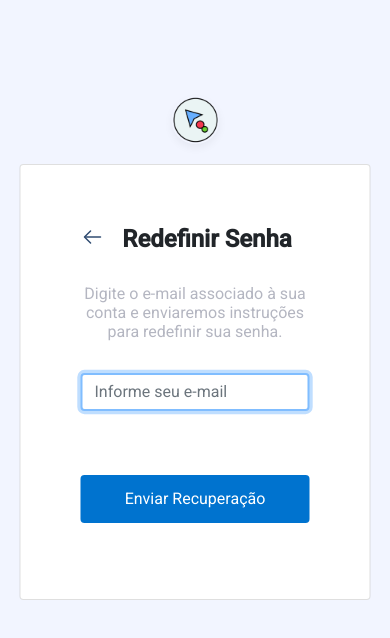
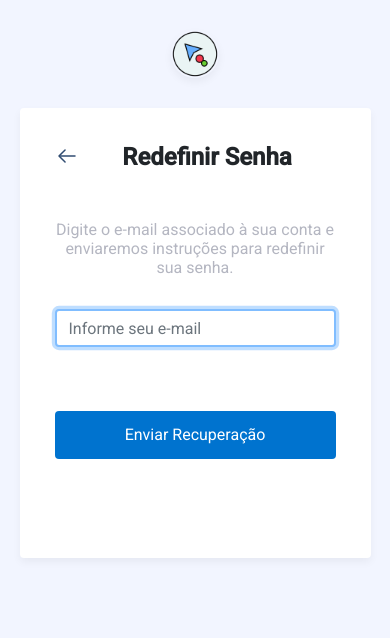
Before and after one commit to lorenagrazy/FashionManagement-, an Angular app in the folder LABFashion/: page /forgotpassword in a window 390 px wide. Shown: the top 638 px of the page. Built offline with nearby package versions, Linux system fonts and the light colour scheme.

Commit message:
Update all components

```diff
--- a/LABFashion/src/app/components/pages/collection-listing/collection-listing.component.css
+++ b/LABFashion/src/app/components/pages/collection-listing/collection-listing.component.css
@@ -48,11 +48,13 @@ h5 {
   align-items: center;
   text-align: center;
   color: #2c2c2c;
+  margin-top: 3rem;
 }
 
 .card {
   border: none;
   border-radius: 10px;
+  margin-top: 1rem;
 }
 
 .heading {
@@ -64,41 +66,26 @@ h5 {
   border: none;
 }
 
-@media (max-width: 600px) {
-  .badge span {
-    width: 30vw;
-    height: 10vw;
-    font-size: 5vw;
+@media (max-width: 450px) {
+  .heading {
+    font-size: 14px;
+    padding: 0.5rem 1rem;
   }
 
-  .progress {
-    height: 0.5vw;
-  }
   .card {
     width: 100%;
-    margin-bottom: 10px;
     margin-left: 1.2rem;
     margin-right: auto;
   }
+
   table th {
-    font-style: normal;
-    font-weight: 400;
-    font-size: 16px;
-    line-height: 22px;
-    color: #2c2c2c;
-    text-align: center;
+    font-size: 14px;
   }
 
   table td {
-    font-style: normal;
-    font-weight: 300;
-    font-size: 14px;
-    line-height: 19px;
-    text-align: center;
-    color: #9395a3;
+    font-size: 12px;
   }
-  .container {
-    padding-top: 1rem;
-    padding-bottom: 3rem;
+  h5{
+    font-size: 24px;
   }
 }
--- a/LABFashion/src/app/components/pages/collection-listing/collection-listing.component.html
+++ b/LABFashion/src/app/components/pages/collection-listing/collection-listing.component.html
@@ -1,12 +1,19 @@
 <div class="container mb-3 mt-5">
   <div class="col-md-10 ml-auto px-5 py-5">
-    <button routerLink="/menu/anchor/collection-registration" type="button"
-      class="heading btn-lg btn-primary float-right mb-2 mt-5">Criar Coleção</button>
-    <h5 class="mb-2 mt-5">Coleções</h5>
-    <br>
+    <button
+      routerLink="/menu/anchor/collection-registration"
+      type="button"
+      class="heading btn-lg btn-primary float-right mb-2 mt-5"
+    >
+      Criar Coleção
+    </button>
+    <br />
+    <br />
+    <h5 class="mb- mt-6">Coleções</h5>
+
     <div class="row">
-      <br>
-      <div class="col-md-11 mt-3 ml-auto">
+      <br />
+      <div class="col-md-12 mt-3 ml-auto">
         <div class="card p-3 mb-2">
           <div class="d-flex justify-content-between"></div>
           <div class="mt-2 table-responsive">
@@ -21,10 +28,16 @@
                 </tr>
               </thead>
               <tbody class="tbody">
-                <tr *ngFor="let colecao of colecoes" (click)="irParaEdicao(colecao)">
-                  <td>{{ colecao.colecao }} </td>
+                <tr
+                  *ngFor="let colecao of colecoes"
+                  (click)="irParaEdicao(colecao)"
+                >
+                  <td>{{ colecao.colecao }}</td>
                   <td>{{ colecao.responsavel }}</td>
-                  <td>{{ colecao.estacaolancamento }} - {{colecao.anolancamento}}</td>
+                  <td>
+                    {{ colecao.estacaolancamento }} -
+                    {{ colecao.anolancamento }}
+                  </td>
                   <td>{{ colecao.marca }}</td>
                   <td>R$ {{ colecao.orcamento }}</td>
                 </tr>
@@ -35,3 +48,4 @@
       </div>
     </div>
   </div>
+</div>
--- a/LABFashion/src/app/components/pages/collection-registration/collection-registration.component.css
+++ b/LABFashion/src/app/components/pages/collection-registration/collection-registration.component.css
@@ -1,4 +1,4 @@
-@import url('https://fonts.googleapis.com/css2?family=Righteous&display=swap');
+@import url("https://fonts.googleapis.com/css2?family=Righteous&display=swap");
 
 body {
   display: flex;
@@ -10,7 +10,7 @@ body {
   position: relative;
   width: 350px;
   height: 180px;
-  background: #FFFFFF;
+  background: #ffffff;
   border-radius: 20px;
 }
 
@@ -21,18 +21,18 @@ button {
 }
 
 .btn-secondary {
-  background-color: #EBEBEB;
-  color: #A098AE;
+  background-color: #ebebeb;
+  color: #a098ae;
   border: none;
 }
 
 .btn-primary {
   border: none;
-  background-color: #0073CF;
+  background-color: #0073cf;
 }
 
 .form-control {
-  color: #B4B6C1;
+  color: #b4b6c1;
 }
 
 img {
@@ -49,7 +49,7 @@ h5 {
   font-weight: 600;
   font-size: 28px;
   line-height: 34px;
-  color: #2C2C2C;
+  color: #2c2c2c;
 }
 
 .card {
@@ -58,28 +58,55 @@ h5 {
 }
 
 .heading {
-  color: #FFFFFF;
+  color: #ffffff;
   font-weight: bold;
   font-size: 18px;
   font-weight: 600;
-  background-color: #0073CF;
+  background-color: #0073cf;
   border: none;
 }
 
-@media (max-width: 768px) {
-  .icon {
-    width: 20vw;
-    height: 20vw;
-    font-size: 10vw;
+@media (max-width: 450px) {
+  .container {
+    padding: 5px;
   }
 
-  .badge span {
-    width: 30vw;
-    height: 10vw;
-    font-size: 5vw;
+  .col-md-10 {
+    padding: 0;
   }
 
-  .progress {
-    height: 0.5vw;
+  .btn {
+    font-size: 14px;
+    padding: 0.5rem 1rem;
+    margin: 3px;
+  }
+
+  .form-control {
+    font-size: 14px;
+  }
+
+  .card {
+    margin-left: 3.5rem;
+    margin-right: auto;
+    width: 82%;
+  }
+
+  h5 {
+    font-size: 24px;
+    margin-left: 4px;
+  }
+
+  img {
+    width: 60%;
+    height: auto;
+  }
+  .form-control {
+    font-size: 12px;
+    padding: 0.2rem;
+  }
+
+  input::placeholder {
+    font-size: 11px;
+    margin-bottom: 1px;
   }
 }
--- a/LABFashion/src/app/components/pages/dashboard/dashboard.component.css
+++ b/LABFashion/src/app/components/pages/dashboard/dashboard.component.css
@@ -104,7 +104,7 @@ h5 {
   }
 
   h5 {
-    font-size: 24px; /* Reduza o tamanho do texto */
+    font-size: 24px;
     margin-left: 4px;
   }
 
--- a/LABFashion/src/app/components/pages/forgotpassword/forgotpassword.component.css
+++ b/LABFashion/src/app/components/pages/forgotpassword/forgotpassword.component.css
@@ -1,4 +1,3 @@
-@import url('https://fonts.googleapis.com/css2?family=Righteous&display=swap');
 
 html,
 body {
@@ -6,15 +5,19 @@ body {
   font-size: 14px;
   color: #B4B6C1;
   background-color: #FBF4F4;
+  display: flex;
+  justify-content: center;
+  align-items: center;
 }
 
 .login {
-  position: absolute;
   width: 480px;
   height: 407px;
-  left: 50%;
-  top: 40%;
-  transform: translate(-50%, -50%);
+  position: relative;
+  display: flex;
+  flex-direction: column;
+ max-height: 100vh;
+  margin: 0 auto;
 }
 
 .login h4 {
@@ -23,6 +26,25 @@ body {
   line-height: 29px;
   letter-spacing: 0em;
   text-align: center;
+}
+
+.login h5 {
+  font-size: 16px;
+  font-weight: 400;
+  line-height: 19px;
+  letter-spacing: 0em;
+  text-align: center;
+  color: #B4B6C1;
+  margin-top: 3rem;
+}
+
+.login .all {
+  color: inherit;
+}
+
+.login a {
+  text-decoration: none;
+  color: #0073CF;
 }
 
 .login input {
@@ -34,8 +56,8 @@ body {
   height: 3rem;
   overflow: hidden;
   border-radius: 50%;
-  margin: 20px auto;
-  box-shadow: 0 4px 8px rgba(0, 0, 0, .05);
+  margin: 30px auto;
+  box-shadow: 0 4px 8px rgba(0, 0, 0, 0.05);
   position: relative;
   z-index: 1;
 }
@@ -44,44 +66,25 @@ body {
   width: 100%;
 }
 
-.login h5 {
-  font-size: 16px;
-  font-weight: 400;
-  line-height: 19px;
-  letter-spacing: 0em;
-  text-align: center;
-  color: #B4B6C1
+.login .card-wrapper {
+  width: 400px;
+  margin: auto auto;
+  justify-content: center;
+  align-items: center;
 }
 
-.login .mt-4 {
-  height: 19px;
-  width: 287px;
-  border-radius: 0;
-  margin: 0 auto;
-  display: block;
-  text-align: center;
-  color: #B4B6C1;
-}
-
-.login .text-center {
-  text-align: center;
-}
-
-.login .card-wrapper {
-  width: 400px;
-  margin: 0 auto;
+.login .card {
+  border: none;
+  box-shadow: 0 4px 8px rgba(0, 0, 0, 0.05);
+  height: 450px;
 }
 
 .login .card.fat {
-  padding: 40px;
+  padding: 15px;
 }
 
 .login .card .card-title {
   margin-bottom: 30px;
-}
-
-.login .form-control {
-  border-width: 2.3px;
 }
 
 .login .form-group label {
@@ -99,6 +102,25 @@ body {
   color: #888;
   text-align: center;
 }
+
+.login .mt-4 {
+  height: 19px;
+  width: 287px;
+  border-radius: 0;
+  margin: 0 auto;
+  display: block;
+  text-align: center;
+  color: #B4B6C1;
+}
+
+.login .text-center {
+  text-align: center;
+}
+
+.login .form-control {
+  border-width: 2.3px;
+}
+
 
 @media screen and (max-width: 425px) {
   .login {
--- a/LABFashion/src/app/components/pages/login/login.component.css
+++ b/LABFashion/src/app/components/pages/login/login.component.css
@@ -56,7 +56,7 @@ body {
   height: 3rem;
   overflow: hidden;
   border-radius: 50%;
-  margin: 20px auto;
+  margin: 30px auto;
   box-shadow: 0 4px 8px rgba(0, 0, 0, 0.05);
   position: relative;
   z-index: 1;
--- a/LABFashion/src/app/components/pages/model-registration/model-registration.component.css
+++ b/LABFashion/src/app/components/pages/model-registration/model-registration.component.css
@@ -68,20 +68,47 @@ h5 {
   border-radius: 10px;
 }
 
-@media (max-width: 768px) {
-  .icon {
-    width: 20vw;
-    height: 20vw;
-    font-size: 10vw;
+@media (max-width: 450px) {
+  .container {
+    padding: 5px;
   }
 
-  .badge span {
-    width: 30vw;
-    height: 10vw;
-    font-size: 5vw;
+  .col-md-10 {
+    padding: 0;
   }
 
-  .progress {
-    height: 0.5vw;
+  .btn {
+    font-size: 14px;
+    padding: 0.5rem 1rem;
+    margin: 3px;
+  }
+
+  .form-control {
+    font-size: 14px;
+  }
+
+  .card {
+    margin-left: 3.5rem;
+    margin-right: auto;
+    width: 82%;
+  }
+
+  h5 {
+    font-size: 24px;
+    margin-left: 4px;
+  }
+
+  img {
+    width: 60%;
+    height: auto;
+  }
+  .form-control {
+    font-size: 12px;
+    padding: 0.2rem;
+  }
+
+  input::placeholder {
+    font-size: 11px;
+    margin-bottom: 1px;
   }
 }
--- a/LABFashion/src/app/components/pages/template-listing/template-listing.component.css
+++ b/LABFashion/src/app/components/pages/template-listing/template-listing.component.css
@@ -48,11 +48,13 @@ h5 {
   align-items: center;
   text-align: center;
   color: #2c2c2c;
+  margin-top: 3rem;
 }
 
 .card {
   border: none;
   border-radius: 10px;
+  margin-top: 1rem;
 }
 
 .heading {
@@ -64,50 +66,26 @@ h5 {
   border: none;
 }
 
-@media screen and (max-width: 600px) {
-  body {
-    width: 100%;
-    height: auto;
-    padding: 15px;
-    gap: 20px;
-  }
-}
-
-@media (max-width: 600px) {
-  .badge span {
-    width: 30vw;
-    height: 10vw;
-    font-size: 5vw;
+@media (max-width: 450px) {
+  .heading {
+    font-size: 14px;
+    padding: 0.5rem 1rem;
   }
 
-  .progress {
-    height: 0.5vw;
-  }
   .card {
     width: 100%;
-    margin-bottom: 10px;
     margin-left: 1.2rem;
     margin-right: auto;
   }
+
   table th {
-    font-style: normal;
-    font-weight: 400;
-    font-size: 16px;
-    line-height: 22px;
-    color: #2c2c2c;
-    text-align: center;
+    font-size: 14px;
   }
 
   table td {
-    font-style: normal;
-    font-weight: 300;
-    font-size: 14px;
-    line-height: 19px;
-    text-align: center;
-    color: #9395a3;
+    font-size: 12px;
   }
-  .container {
-    padding-top: 1rem;
-    padding-bottom: 3rem;
+  h5{
+    font-size: 24px;
   }
 }
--- a/LABFashion/src/app/components/pages/template-listing/template-listing.component.html
+++ b/LABFashion/src/app/components/pages/template-listing/template-listing.component.html
@@ -1,12 +1,19 @@
 <div class="container mb-3 mt-5">
   <div class="col-md-10 ml-auto px-5 py-5">
-    <button routerLink="/menu/anchor/model-registration" type="button"
-      class="heading btn-lg btn-primary float-right mb-2 mt-5">Criar Modelo</button>
-    <h5 class="mb-2 mt-5 ">Modelos</h5>
-    <br>
+    <button
+      routerLink="/menu/anchor/model-registration"
+      type="button"
+      class="heading btn-lg btn-primary float-right mb-2 mt-5"
+    >
+      Criar Modelo
+    </button>
+    <br />
+    <br />
+    <h5 class="mb-2 mt-5">Modelos</h5>
+
     <div class="row">
-      <br>
-      <div class=" col-md-11 mt-3 ml-auto">
+      <br />
+      <div class="col-md-12 mt-3 ml-auto">
         <div class="card p-3 mb-2">
           <div class="d-flex justify-content-between"></div>
           <div class="mt-2 table-responsive">
@@ -21,7 +28,10 @@
                 </tr>
               </thead>
               <tbody>
-                <tr *ngFor="let modelo of modelo" (click)="irParaEdicao(modelo.id)">
+                <tr
+                  *ngFor="let modelo of modelo"
+                  (click)="irParaEdicao(modelo.id)"
+                >
                   <th scope="row"></th>
                   <td>{{ modelo.id }}</td>
                   <td>{{ modelo.nome }}</td>
```
Also changed, not shown: LABFashion/src/app/components/pages/model-registration/model-registration.component.html (+21 -30 lines).
